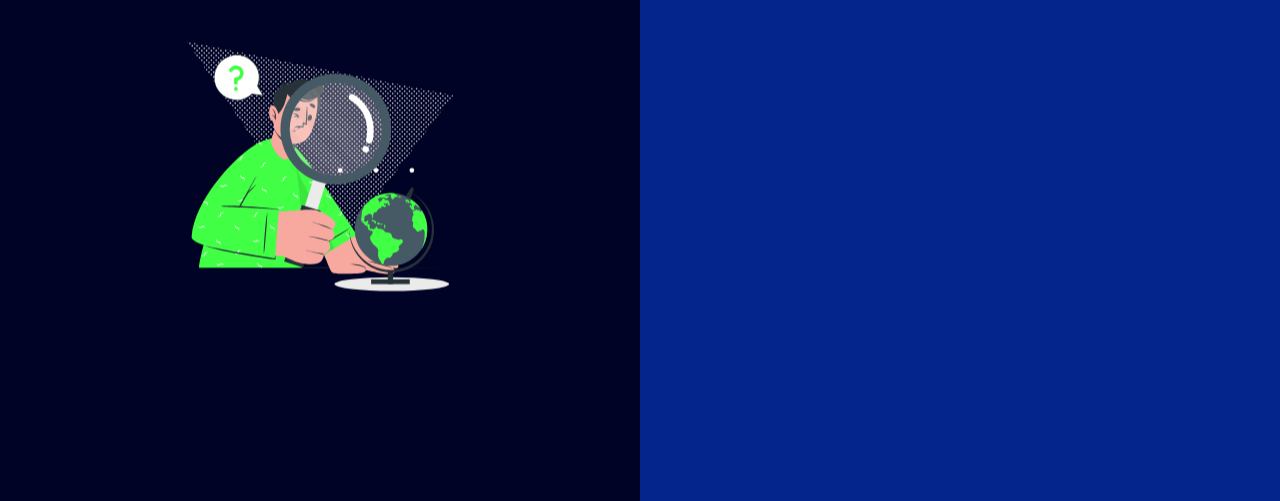
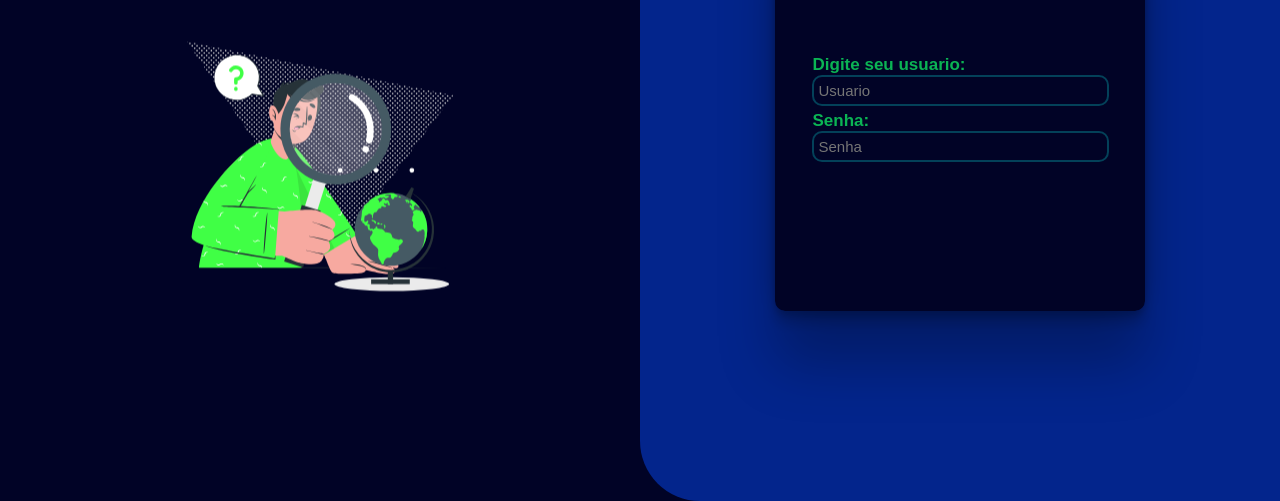
Before and after one commit to jjoaquimsx/Porfolio, a plain HTML site: page Login/login.html in a window 1280 px wide. Shown: the part 299-800 px from the top of the page. Drawn offline with Linux system fonts and the light colour scheme.

Commit message:
quase treminando

```diff
--- a/Login/login.html
+++ b/Login/login.html
@@ -1,5 +1,6 @@
 <!DOCTYPE html>
 <html lang="pt-br">
+
 <head>
     <meta charset="UTF-8">
     <meta name="viewport" content="width=device-width, initial-scale=1.0">
@@ -7,6 +8,7 @@
     <link rel="stylesheet" href="style.css">
     <script src="script.js"></script>
 </head>
+
 <body>
     <div class="container">
         <main>
@@ -17,10 +19,26 @@
                 <p>Cadastre-se ou faça login</p>
                 <img src="Curious-cuate.svg" alt="imagen-login" class="img-login">
             </section>
-            <form action="" class="right-side">
-                <fieldset>Login</fieldset>
-            </form>
+            <section class="right-side">
+                <form action="">
+                    <fieldset>
+                        <legend>Login</legend>
+                        <div class="login">
+                            <p>
+                                <label for="iuser">Digite seu usuario:</label> <br>
+                                <input type="text" name="user" id="iuser" placeholder="Usuario">
+                            </p>
+                            <p>
+                                <label for="ipass">Senha:</label> <br>
+                                <input type="password" name="senha" id="ipass" placeholder="Senha">
+                            </p>
+                        </div>
+                    </fieldset>
+                </form>
+            </section>
+
         </main>
     </div>
 </body>
+
 </html>
--- a/Login/style.css
+++ b/Login/style.css
@@ -1,55 +1,119 @@
-*{
+* {
     margin: 0;
     padding: 0;
 }
 
-body{
+body {
     background-color: #010326;
     color: #0bb454;
     font-family: Poppins, Arial, Helvetica, sans-serif;
 }
 
-.container > main{
+.container>main {
     display: flex;
 }
 
-.left-side{
+.left-side {
     width: 50vw;
     height: 100vh;
     display: flex;
     align-items: center;
     justify-content: center;
-}
-
-.right-side{
-    background-color: #03258C;
-    width: 50vw;
-    height: 100vh;
-}
-
-section{
     line-height: 50px;
-    font-size: 25px;
+    font-size: 2em;
     display: flex;
     flex-direction: column;
 }
 
-section img{
+.right-side {
+    background-color: #03258C;
+    width: 50vw;
+    height: 100vh;
+    border-radius: 60px 0px 0px 60px;
+}
+
+section img {
     width: 50%;
     position: relative;
     animation: login 4s ease-in-out infinite;
     cursor: pointer;
 }
-@keyframes login{
-    0%{
+
+@keyframes login {
+    0% {
         transform: translateY(0px);
     }
 
-    50%{
+    50% {
         transform: translateY(15px);
     }
 
-    100%{
-        transform: translateY(0px );
+    100% {
+        transform: translateY(0px);
     }
 }
+
+form {
+    width: 70%;
+    position: relative;
+    top: 50%;
+    left: 50%;
+    transform: translate(-50%, -50%);
+    padding: 10px;
+    display: flex;
+    align-items: center;
+    justify-content: center;
+}
+
+fieldset {
+    padding: 10px;
+    font-size: 17px;
+    font-weight: bolder;
+    display: flex;
+    align-items: center;
+    justify-content: center;
+    flex-direction: column;
+    border-radius: 10px;
+    border: none;
+    width: 60%;
+    height: 400px;
+    width: 350px;
+    background-color:#010326 ;
+    box-shadow: rgba(0, 0, 0, 0.25) 0px 54px 55px, rgba(0, 0, 0, 0.12) 0px -12px 30px, rgba(0, 0, 0, 0.12) 0px 4px 6px, rgba(0, 0, 0, 0.17) 0px 12px 13px, rgba(0, 0, 0, 0.09) 0px -3px 5px;
+}
+
+label{
+    margin-left: 10px;
+    margin-bottom: 5px;
+}
+
+input {
+    width: 90%;
+    height: 17px;
+    border-radius: 10px;
+    border: 2px solid #034159;
+    outline: #034159;
+    transition: .3s border-color;
+    background: transparent;
+    padding: 4px;
+    margin-left: 9px;
+    margin-bottom: 5px;
+    font-size: 15px;
+    padding: 5px;
+    color: #034159;
+}
+
+.type-1:hover {
+    border: 1px solid ;
+    background: transparent;
+}
+
+::placeholder{
+    font-size: 15px;
+    display: flex;
+    align-items: center;
+}
+
+.login{
+    width: 90%;
+}
```
